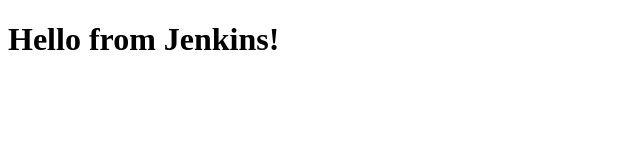
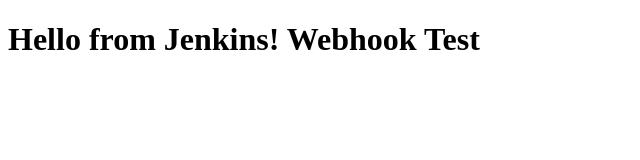
Before and after one commit to Prathinka/jenkins-demo, a plain HTML site: page index.html in a window 1280 px wide. Shown: the whole page, without its empty margins (0-640 px from the left). Drawn offline with Linux system fonts and the light colour scheme.

Commit message:
Update index.html

```diff
--- a/index.html
+++ b/index.html
@@ -4,6 +4,6 @@
     <title>Jenkins Demo</title>
 </head>
 <body>
-    <h1>Hello from Jenkins!</h1>
+    <h1>Hello from Jenkins! Webhook Test</h1>
 </body>
 </html>
```
